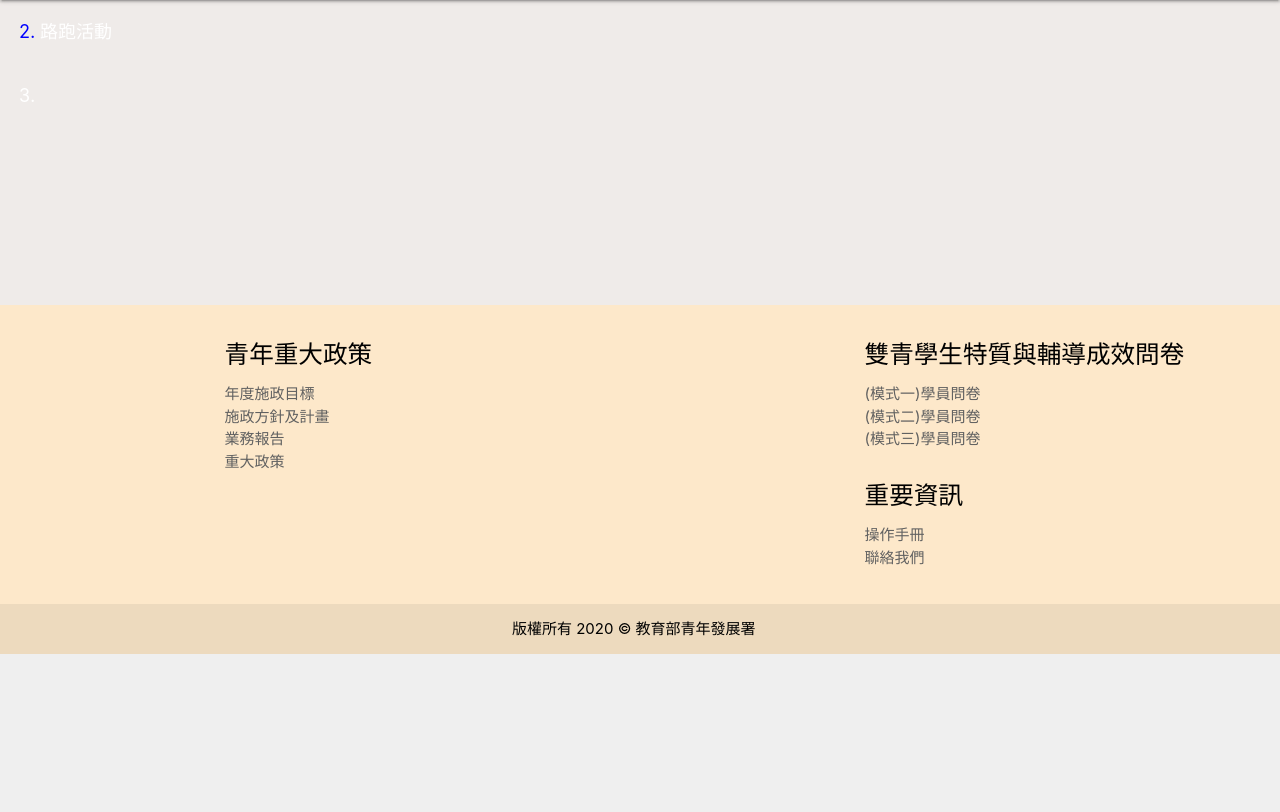
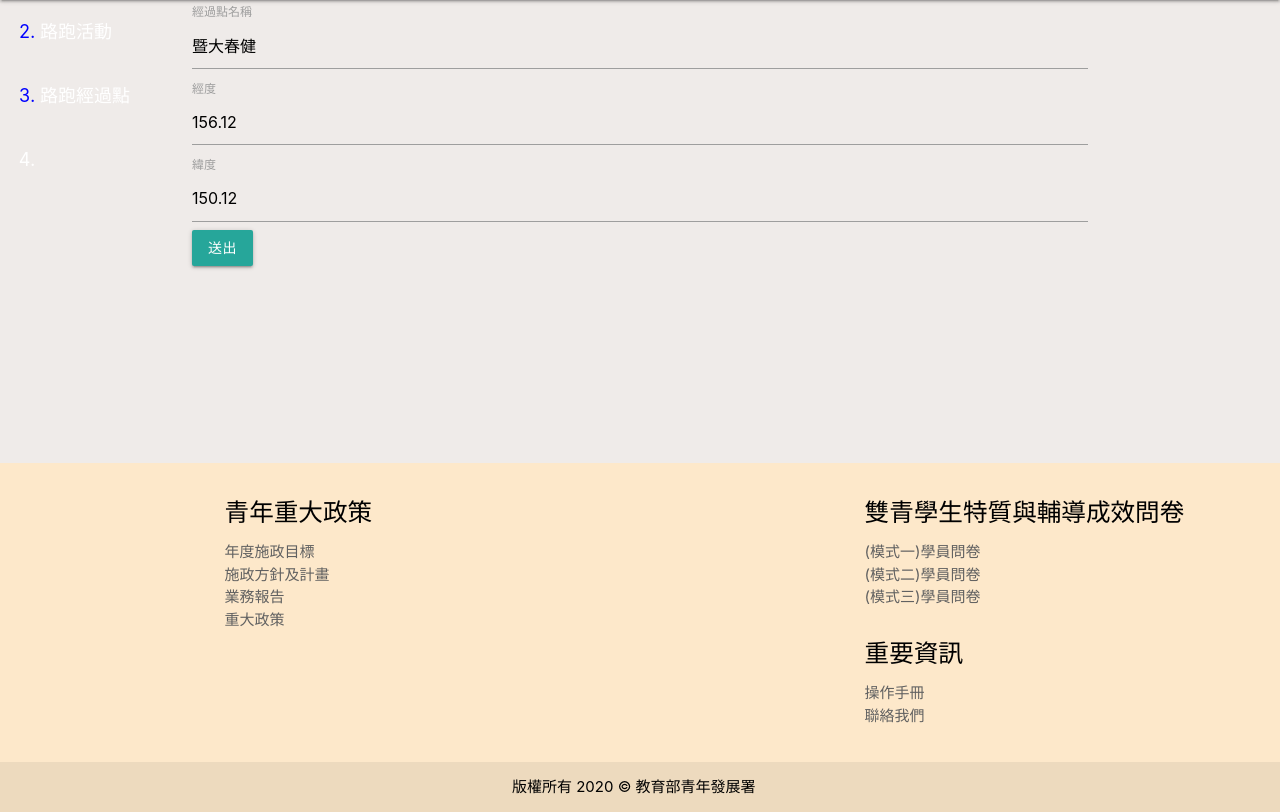
Before and after one commit to letRunnning/let_run, a PHP site: the page made by application/views/run/pass_point.php in a window 1280 px wide. Shown: the part 146-958 px from the top of the page. Before the commit the page ends 800 px from the top, so only its background shows below. Run offline with PHP 8.4, Linux system fonts and the light colour scheme; the template is opened without the code that fills it, so the values that code supplies are empty; some libraries are stand-ins or nearby versions.

Commit message:
add-content

```diff
--- a/application/views/run/pass_point.php
+++ b/application/views/run/pass_point.php
@@ -8,10 +8,37 @@
       <li class="breadcrumb-item active" style="color:blue;" aria-current="page">
         <a href="#">路跑活動</a>
       </li>
+      <li class="breadcrumb-item active" style="color:blue;" aria-current="page">
+        <a href="<?php echo site_url('/run/pass_point_table'); ?>">路跑經過點</a>
+      </li>
       <li class="breadcrumb-item active" aria-current="page"><?php echo $title;?></li>
     </ol>
   </nav>
 </div>
 <div class="container">
+    <div class="row">
+    <!-- <h4 class="text-dark text-center"><?php echo $title ?></h4> -->
+        <form action="<?php echo site_url($url); ?>" method="post" accept-charset="utf-8" enctype="multipart/form-data">
+            <div class="col-10 m-2 mx-auto">
+                <label for="runName" class="form-label">經過點名稱</label>
+                <input class="form-control" type="text" id="runName" name="runName" value="暨大春健" required placeholder="請輸入經過點名稱">
+            </div>
+            <div class="col-10 m-2 mx-auto">
+                <label for="longitude" class="form-label">經度</label>
+                <input class="form-control" type="text" id="longitude" name="longitude" value="156.12" required placeholder="請輸入經度">
+            </div>
+            <div class="col-10 m-2 mx-auto">
+                <label for="latitude" class="form-label">緯度</label>
+                <input class="form-control" type="text" id="latitude" name="latitude" value="150.12" required placeholder="請輸入緯度">
+            </div>
+
+          <div class="row">
+            <div class="d-grid gap-2 col-2 mx-auto">
+              <button class="btn btn-primary m-3" type="submit">送出</button>
+            </div>
+          </div>
+        </form>
+    </div>
+    <br><br><br><br><br><br><br>
 </div>
 <?php $this->load->view('templates/new_footer');?>
```
